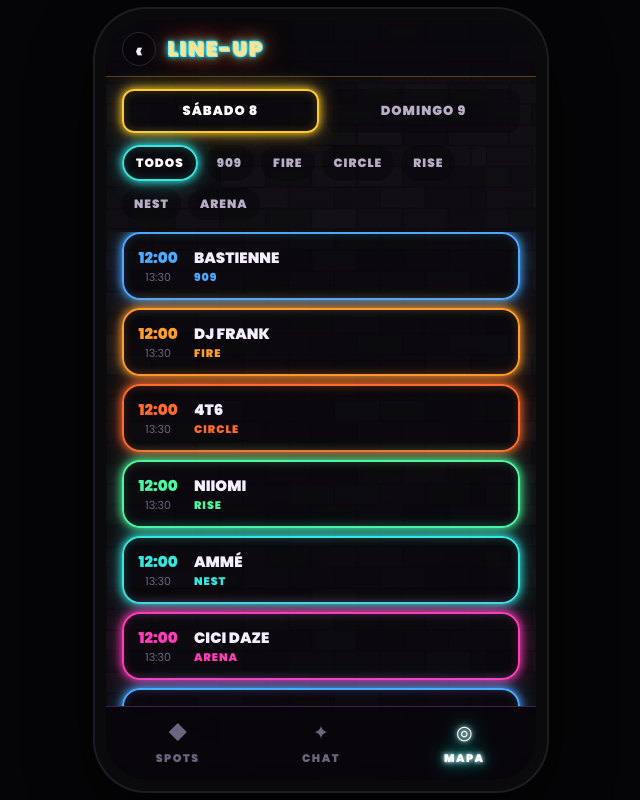
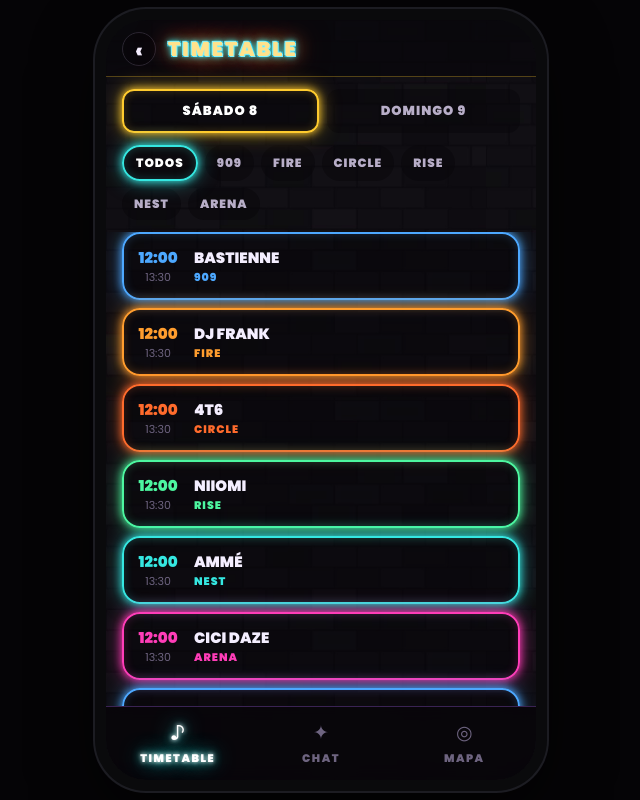
Before and after one commit to TigreRavida/partyfinder, a React (Vite) app: page /lineup in a window 1280 px wide. Shown: the whole page, without its empty margins (319-959 px from the left). Built offline with nearby package versions, Linux system fonts and the light colour scheme; no server answers.

Commit message:
Spots sale, Timetable entra como seccion principal, badge blanco, onboarding Crew/Ingresar

```diff
--- a/src/components/TabBar.jsx
+++ b/src/components/TabBar.jsx
@@ -12,7 +12,7 @@ export function TabBar({ active }) {
     load(); const t = setInterval(load, 12000); return () => clearInterval(t);
   }, [active]);
   const Tab = ({ k, label, icon, badge }) => (
-    <button style={S.tab} onClick={() => active !== k && nav(k === 'spots' ? '/spots' : k === 'chat' ? '/chat' : '/mapa')}>
+    <button style={S.tab} onClick={() => active !== k && nav(k === 'lineup' ? '/lineup' : k === 'chat' ? '/chat' : '/mapa')}>
       <span className={active === k ? 'neon-text' : ''} style={{ '--nc': 'var(--cyan)', position: 'relative', fontSize: 19, color: active === k ? '#fff' : 'var(--ink-faint)' }}>
         {icon}
         {badge > 0 && <span className="neon-box" style={{ '--nc': 'var(--magenta)', ...S.badge }}>{badge > 9 ? '9+' : badge}</span>}
@@ -22,7 +22,7 @@ export function TabBar({ active }) {
   );
   return (
     <div style={S.bar}>
-      <Tab k="spots" label="SPOTS" icon="◆" />
+      <Tab k="lineup" label="TIMETABLE" icon="♪" />
       <Tab k="chat" label="CHAT" icon="✦" badge={active !== 'chat' ? unread : 0} />
       <Tab k="mapa" label="MAPA" icon="◎" />
     </div>
--- a/src/pages/Chat.jsx
+++ b/src/pages/Chat.jsx
@@ -8,12 +8,13 @@ import { Avatar } from '../components/Avatar';
 export default function Chat() {
   const nav = useNavigate();
   const session = loadSession();
+  const [myAvatar, setMyAvatar] = useState(null);
   const [rows, setRows] = useState([]);
   const [unread, setUnread] = useState({});
 
   const refresh = useCallback(() => {
     if (!session) return;
-    fetchPresence(session.group).then(setRows).catch(() => {});
+    fetchPresence(session.group).then((r) => { setRows(r); const me = r.find((x) => x.member === session.name); if (me?.avatar_url) setMyAvatar(me.avatar_url); }).catch(() => {});
     fetchConvUnread(session.group, session.name).then(setUnread).catch(() => {});
   }, [session?.group]);
 
@@ -41,7 +42,10 @@ export default function Chat() {
       <div style={S.head}>
         <div style={S.brandRow}>
           <button onClick={() => nav('/menu')} style={{ background: 'none', padding: 0 }}><span className="neon-tube" style={{ '--nc': 'var(--cyan)', fontSize: 22, fontWeight: 900 }}>NEMO</span></button>
-          <button style={S.gear} onClick={() => nav('/miembros')}>⚙</button>
+          <div style={{ display: 'flex', gap: 10, alignItems: 'center' }}>
+            <button onClick={() => nav('/perfil')} style={{ background: 'none', padding: 0, borderRadius: 999 }}><Avatar name={session?.name} uri={myAvatar} size={34} /></button>
+            <button style={S.gear} onClick={() => nav('/miembros')}>⚙</button>
+          </div>
         </div>
         <div style={S.kicker}>CHAT</div>
         <div style={S.laser} />
@@ -92,6 +96,6 @@ const S = {
   groupIcon: { width: 44, height: 44, borderRadius: 22, display: 'flex', alignItems: 'center', justifyContent: 'center', color: 'var(--gold)', fontSize: 22, fontWeight: 900 },
   rowName: { fontSize: 16, fontWeight: 900 },
   rowSub: { fontSize: 13, marginTop: 2 },
-  badge: { borderRadius: 999, color: '#fff', minWidth: 24, height: 24, padding: '0 8px', color: '#00201D', fontSize: 13, fontWeight: 900, display: 'flex', alignItems: 'center', justifyContent: 'center', boxShadow: '0 0 8px rgba(53,231,225,0.6)' },
+  badge: { borderRadius: 999, minWidth: 24, height: 24, padding: '0 8px', color: '#fff', fontSize: 13, fontWeight: 900, display: 'flex', alignItems: 'center', justifyContent: 'center', boxShadow: '0 0 8px rgba(53,231,225,0.6)' },
   empty: { color: 'var(--ink-dim)', fontSize: 14, fontFamily: 'inherit', margin: 0, textAlign: 'center', marginTop: 40 },
 };
--- a/src/pages/Mapa.jsx
+++ b/src/pages/Mapa.jsx
@@ -183,7 +183,7 @@ export default function Mapa() {
 
       {/* barra superior horizontal */}
       <div style={S.top}>
-        <button style={S.pill} onClick={() => nav('/spots')}>‹ SALIR</button>
+        <button style={S.pill} onClick={() => nav('/menu')}>‹ SALIR</button>
         <button style={{ ...S.pill, ...S.pillLive }} onClick={() => setShowMon((v) => !v)}>
           {VENUE.name.toUpperCase()} · {active} {showMon ? '▲' : '▼'}
         </button>
--- a/src/pages/Menu.jsx
+++ b/src/pages/Menu.jsx
@@ -27,6 +27,10 @@ export default function Menu() {
 
       <div style={{ marginBottom: 44, zIndex: 1 }}><Wordmark size={46} /></div>
 
+      <button className="neon-box" style={{ '--nc': 'var(--cyan)', ...S.big }} onClick={() => nav('/lineup')}>
+        <span className="neon-text" style={{ '--nc': 'var(--cyan)', ...S.bigTxt }}>TIMETABLE</span>
+      </button>
+
       <button className="neon-box" style={{ '--nc': 'var(--magenta)', ...S.big }} onClick={() => nav('/chat')}>
         <span className="neon-text" style={{ '--nc': 'var(--magenta)', ...S.bigTxt }}>CHATS</span>
       </button>
@@ -35,17 +39,14 @@ export default function Menu() {
         <span className="neon-text" style={{ '--nc': 'var(--magenta)', ...S.bigTxt }}>MAPA</span>
       </button>
 
-      <button style={S.spotsLink} onClick={() => nav('/spots')}>
-        <span className="neon-text" style={{ '--nc': 'var(--cyan)', fontSize: 13, fontWeight: 900, letterSpacing: 2 }}>◆ SPOTS</span>
-      </button>
     </div>
   );
 }
 
 const S = {
-  root: { flex: 1, position: 'relative', display: 'flex', flexDirection: 'column', alignItems: 'center', justifyContent: 'center', padding: '40px 28px', gap: 24 },
+  root: { flex: 1, position: 'relative', display: 'flex', flexDirection: 'column', alignItems: 'center', justifyContent: 'center', padding: '32px 28px', gap: 18 },
   cables: { position: 'absolute', inset: 0, width: '100%', height: '100%', pointerEvents: 'none', zIndex: 0 },
-  big: { width: '100%', maxWidth: 290, aspectRatio: '1.6 / 1', display: 'flex', alignItems: 'center', justifyContent: 'center', borderRadius: 22, zIndex: 1 },
-  bigTxt: { fontSize: 40, fontWeight: 900, letterSpacing: 3 },
+  big: { width: '100%', maxWidth: 290, aspectRatio: '2.2 / 1', display: 'flex', alignItems: 'center', justifyContent: 'center', borderRadius: 20, zIndex: 1 },
+  bigTxt: { fontSize: 34, fontWeight: 900, letterSpacing: 2 },
   spotsLink: { marginTop: 8, padding: '10px 24px', background: 'none', zIndex: 1 },
 };
--- a/src/pages/Miembros.jsx
+++ b/src/pages/Miembros.jsx
@@ -98,7 +98,7 @@ export default function Miembros() {
   return (
     <div style={S.root}>
       <div style={S.head}>
-        <button style={S.back} onClick={() => nav('/spots')}>‹ SPOTS</button>
+        <button style={S.back} onClick={() => nav('/menu')}>‹ MENÚ</button>
         <span className="neon-tube" style={{ '--nc': 'var(--cyan)', fontSize: 18, fontWeight: 900 }}>GRUPO {session?.group}</span>
       </div>
 
--- a/src/pages/Onboarding.jsx
+++ b/src/pages/Onboarding.jsx
@@ -41,12 +41,12 @@ export default function Onboarding() {
       <input className="neon-box" style={{ '--nc': 'var(--cyan)', ...S.input }}
         value={name} onChange={(e) => setName(e.target.value)} placeholder="TU NOMBRE" />
       <input className="neon-box" style={{ '--nc': 'var(--magenta)', ...S.input }}
-        value={group} onChange={(e) => setGroup(e.target.value.toUpperCase())} placeholder="GRUPO"
+        value={group} onChange={(e) => setGroup(e.target.value.toUpperCase())} placeholder="NOMBRE DE GRUPO / CREW"
         disabled={!!preset} onKeyDown={(e) => e.key === 'Enter' && go()} />
 
       <button className={ready ? 'neon-box' : ''} onClick={go} disabled={!ready}
         style={{ '--nc': 'var(--green)', ...S.continue, opacity: ready ? 1 : 0.35 }}>
-        <span className={ready ? 'neon-text' : ''} style={{ '--nc': 'var(--green)' }}>ENTRAR</span>
+        <span className={ready ? 'neon-text' : ''} style={{ '--nc': 'var(--green)' }}>INGRESAR</span>
       </button>
     </div>
   );
--- a/src/pages/Perfil.jsx
+++ b/src/pages/Perfil.jsx
@@ -40,13 +40,13 @@ export default function Perfil() {
     if (name.trim() && name.trim() !== session.name) {
       saveSession({ ...session, name: name.trim() });
     }
-    nav('/spots');
+    nav('/menu');
   };
 
   return (
     <div style={S.root}>
       <div style={S.head}>
-        <button style={S.back} onClick={() => nav('/spots')}>‹ SPOTS</button>
+        <button style={S.back} onClick={() => nav('/menu')}>‹ MENÚ</button>
         <span className="neon-tube" style={{ '--nc': 'var(--cyan)', fontSize: 18, fontWeight: 900 }}>MI PERFIL</span>
       </div>
 
--- a/src/pages/Timetable.jsx
+++ b/src/pages/Timetable.jsx
@@ -27,8 +27,8 @@ export default function Timetable() {
   return (
     <div style={S.root}>
       <div style={S.head}>
-        <button style={S.back} onClick={() => nav('/mapa')}>‹</button>
-        <span className="neon-tube" style={{ '--nc': 'var(--gold)', fontSize: 20, fontWeight: 900 }}>LINE-UP</span>
+        <button style={S.back} onClick={() => nav('/menu')}>‹</button>
+        <span className="neon-tube" style={{ '--nc': 'var(--gold)', fontSize: 20, fontWeight: 900 }}>TIMETABLE</span>
       </div>
 
       {/* días */}
@@ -75,7 +75,7 @@ export default function Timetable() {
         })}
         {sets.length === 0 && <p style={S.empty}>Sin datos para este filtro.</p>}
       </div>
-      <TabBar active="mapa" />
+      <TabBar active="lineup" />
     </div>
   );
 }
```
